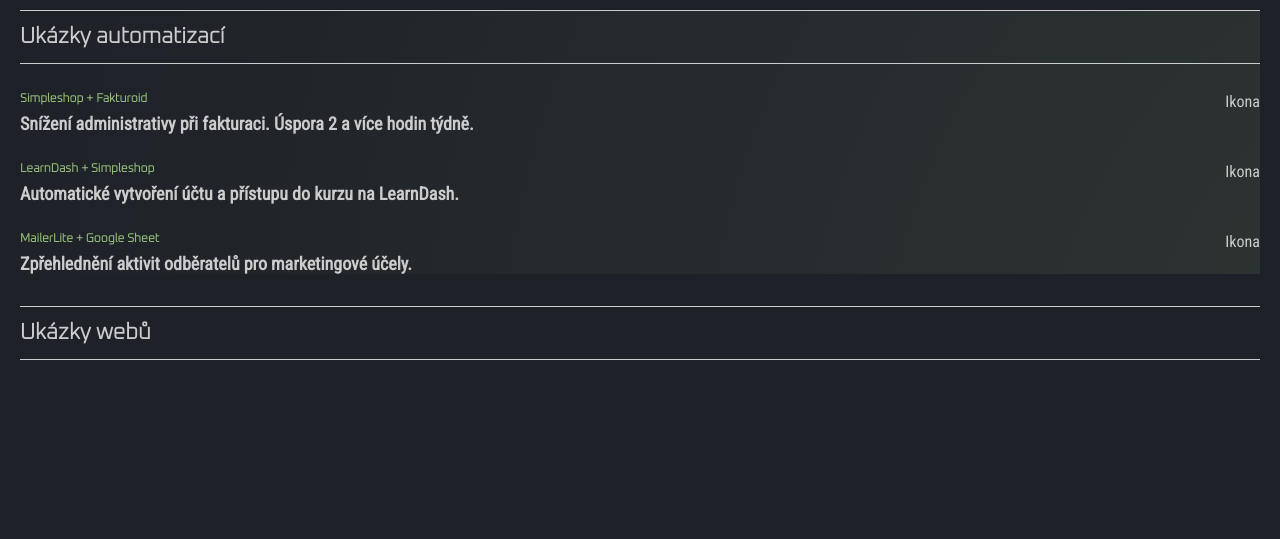
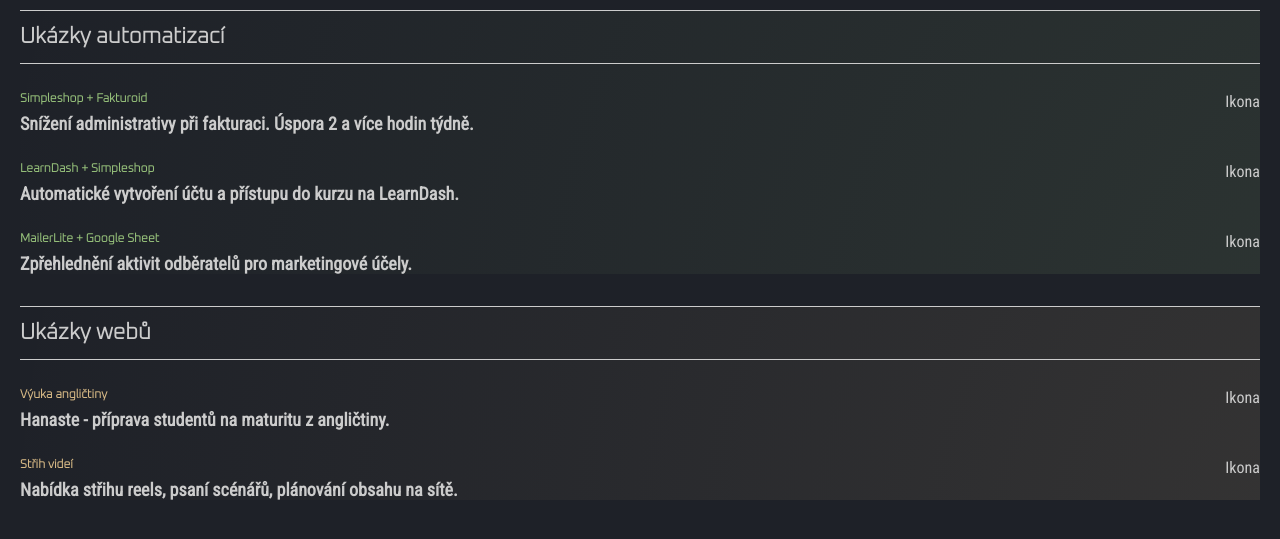
Before and after one commit to Sedaro-99/sedaro, a plain HTML site: page index.html in a window 1280 px wide. Shown: the part 135-674 px from the top of the page. Drawn offline with Linux system fonts and the light colour scheme.

Commit message:
Add section "Ukázky webů" to homepage

```diff
--- a/index.html
+++ b/index.html
@@ -13,7 +13,7 @@
         <h1>Automatizace a podpora online podnikání</h1>
     </section>
 
-    <section id="automatizace" class="project-section">
+    <section id="automatizace" class="project-section radial-green">
         <h2>Ukázky automatizací</h2>
 
         <div class="project-wrapper">
@@ -39,11 +39,26 @@
             </div>
             Ikona
         </div>
-
     </section>
 
-    <section id="weby">
+    <section id="weby" class="project-section radial-orange">
         <h2>Ukázky webů</h2>
+
+        <div class="project-wrapper">
+            <div class="project-content">
+                <p class="project-subheading orange">Výuka angličtiny</p>
+                <p class="summary">Hanaste - příprava studentů na maturitu z angličtiny.</p>
+            </div>
+            Ikona
+        </div>
+
+        <div class="project-wrapper">
+            <div class="project-content">
+                <p class="project-subheading orange">Střih videí</p>
+                <p class="summary">Nabídka střihu reels, psaní scénářů, plánování obsahu na sítě.</p>
+            </div>
+            Ikona
+        </div>
     </section>
 
 </body>
--- a/styles.css
+++ b/styles.css
@@ -95,7 +95,14 @@
 .project-section {
     display: grid;
     gap: 28px;
+}
+
+.radial-green {
     background: radial-gradient(circle at 120% 150%, #93be7924, #1e212800);
+}
+
+.radial-orange {
+    background: radial-gradient(circle at 120% 150%, #D8BA8624, #1e212800);
 }
 
 .project-wrapper {
```
